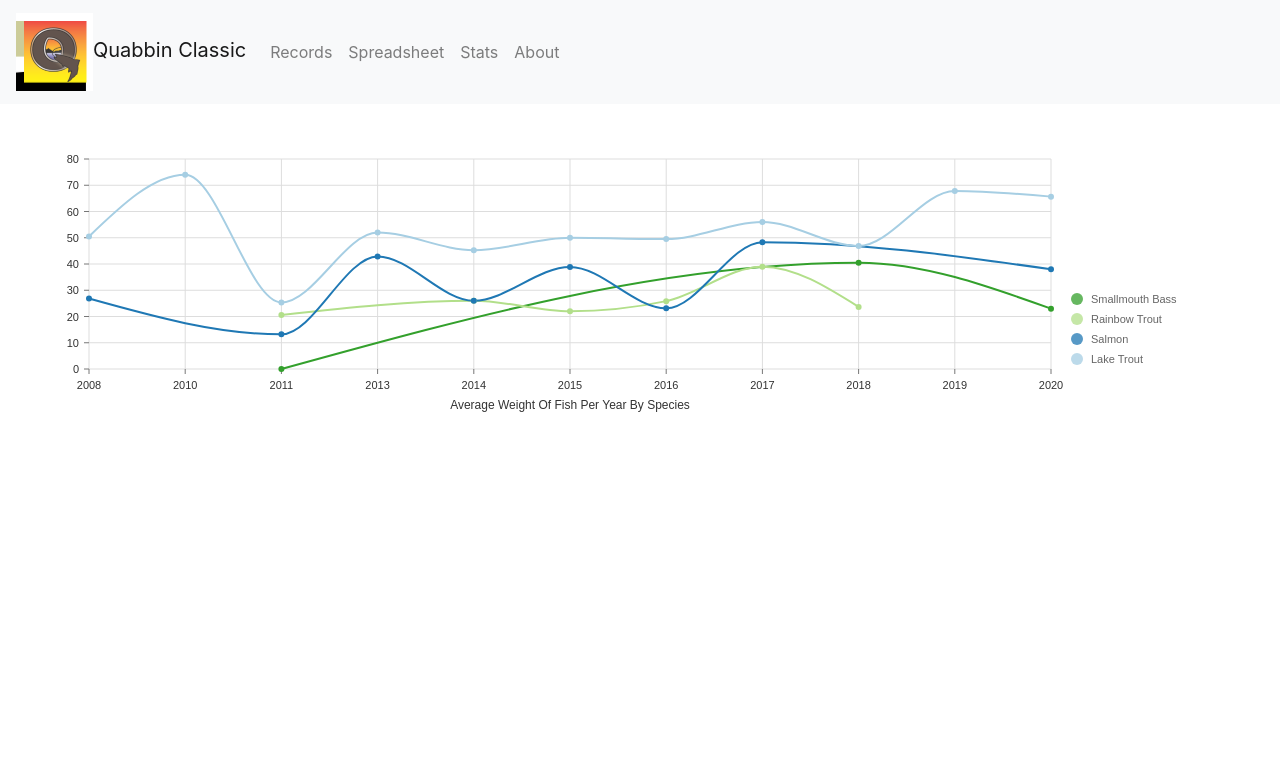
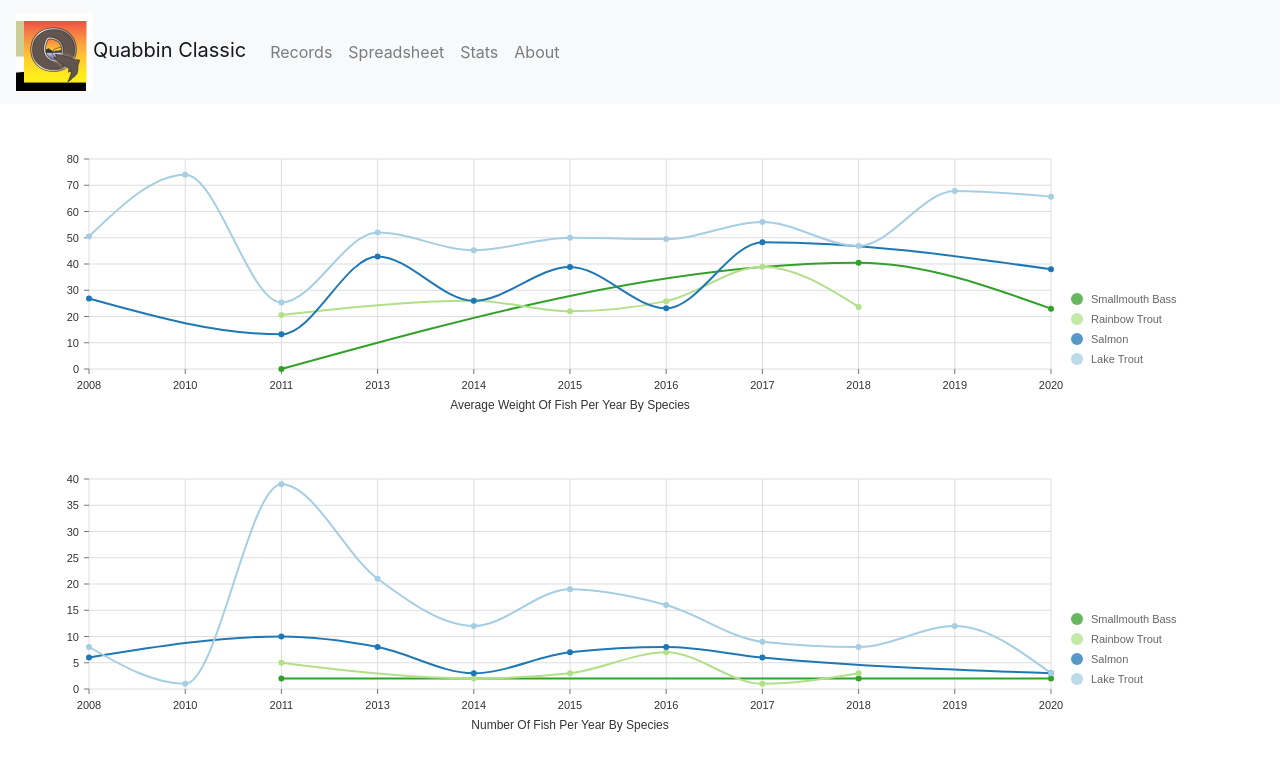
Before and after one commit to KevinGage/Quabbin, a React (Create React App) app in the folder website/: page /stats in a window 1280 px wide. Shown: the top 770 px of the page. Built offline with nearby package versions, Linux system fonts and the light colour scheme.

Commit message:
added chart that shows number of fish per year by species

```diff
--- a/website/src/components/Stats/Stats.js
+++ b/website/src/components/Stats/Stats.js
@@ -43,6 +43,18 @@ function Stats({fish}) {
     }
     return a;
   }, []);
+
+  const fishCountPerYear = averageFishWeightPerYear.map(x => {
+    return {
+      id: x.id,
+      data: x.data.map(y => {
+        return {
+          x: y.x,
+          y: y.Count
+        }
+      })
+    }
+  })
 
   return (
     <Container fluid>
@@ -93,6 +105,53 @@ function Stats({fish}) {
         />
         </div>
       </div>
+      <div className="d-flex flex-wrap justify-content-center">
+        <div className={styles.chartContainer}>
+        <ResponsiveLine
+          data={fishCountPerYear}
+          margin={{ top: 55, right: 165, bottom: 55, left: 25 }}
+          curve="monotoneX"
+          colors={{ scheme: 'paired' }}
+          axisBottom={{
+            orient: 'bottom',
+            // tickSize: 5,
+            // tickPadding: 5,
+            // tickRotation: 0,
+            legend: 'Number Of Fish Per Year By Species',
+            legendOffset: 36,
+            legendPosition: 'middle'
+          }}
+          legends={[
+            {
+              anchor: 'bottom-right',
+              direction: 'column',
+              justify: false,
+              translateX: 100,
+              translateY: 0,
+              itemsSpacing: 0,
+              itemDirection: 'left-to-right',
+              itemWidth: 80,
+              itemHeight: 20,
+              itemOpacity: 0.75,
+              symbolSize: 12,
+              symbolShape: 'circle',
+              symbolBorderColor: 'rgba(0, 0, 0, .5)',
+              effects: [
+                {
+                  on: 'hover',
+                  style: {
+                    itemBackground: 'rgba(0, 0, 0, .03)',
+                    itemOpacity: 1
+                  }
+                }
+              ]
+            }
+          ]}
+          isInteractive={true}
+          useMesh={true}
+        />
+        </div>
+      </div>
     </Container>
   );
 }
```
